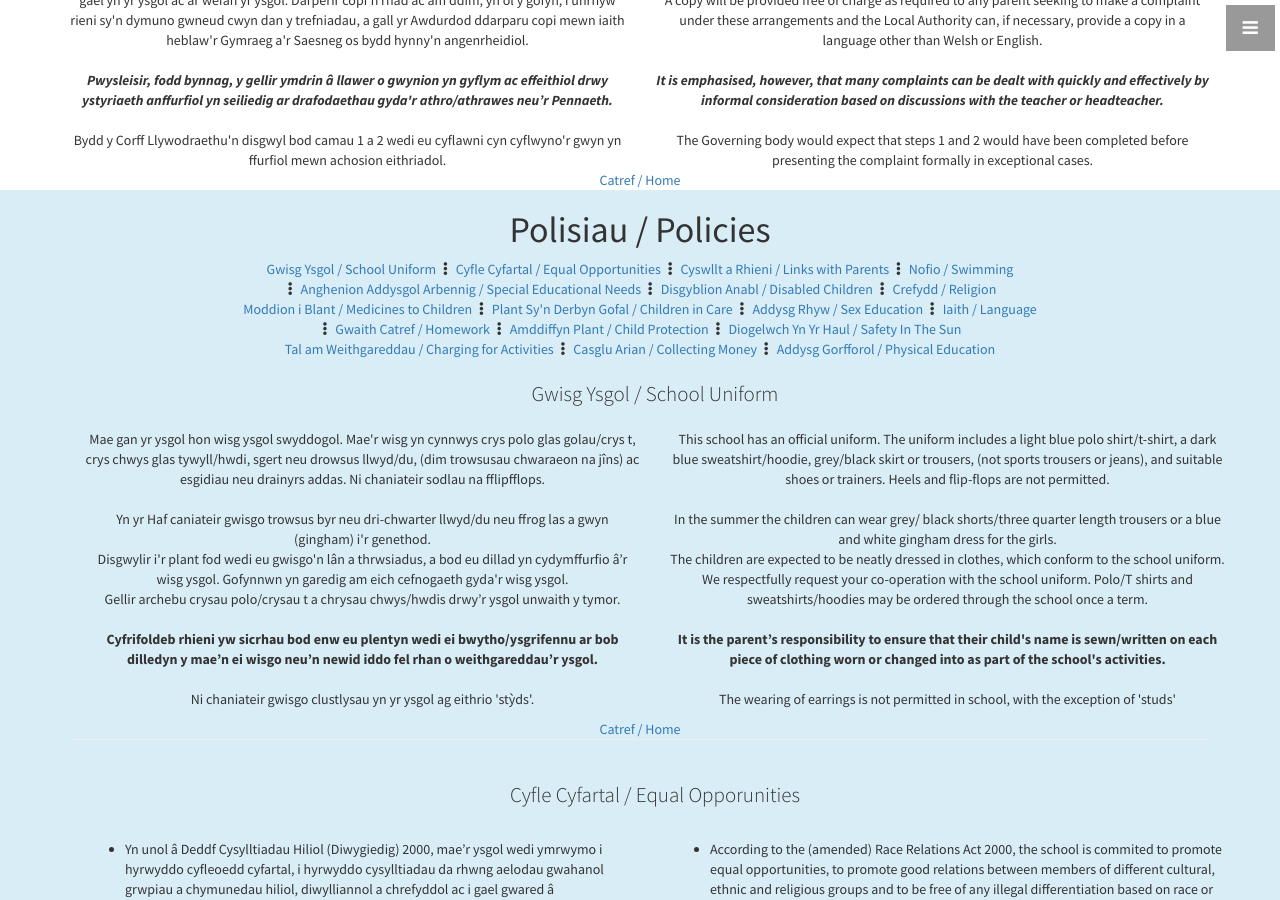
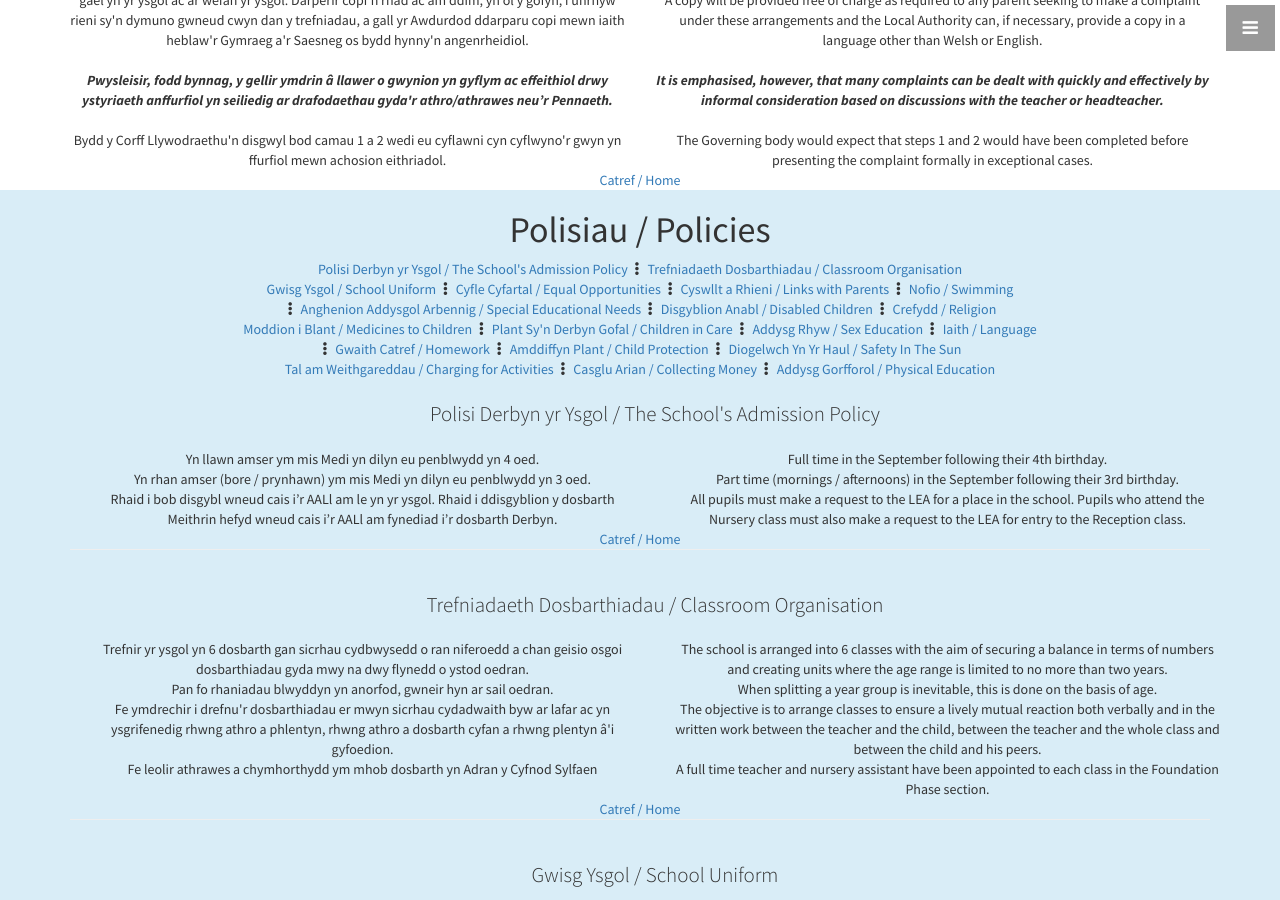
Before and after one commit to matatysgolbethel/matatysgolbethel.github.io, a Jekyll site: the page built from index.html, in a window 1280 px wide and 900 px high, scrolled down 9993 px. Built offline with Jekyll 4.4.1, drawn with Linux system fonts in a browser that asks for light colours.

Commit message:
ooops forgot to commit these bad boys kind of essential

```diff
--- a/_includes/policies.html
+++ b/_includes/policies.html
@@ -3,6 +3,9 @@
     <div class="row">
       <div class="col-lg-12 text-center">
           <h1>Polisiau / Policies</h1>
+          <a href="#schooladmissions">Polisi Derbyn yr Ysgol / The School's Admission Policy</a>
+          <span class="glyphicon glyphicon-option-vertical" aria-hidden="true"></span>
+          <a href="#classrooomorganisation">Trefniadaeth Dosbarthiadau / Classroom Organisation</a><br>
           <a href="#schooluniform">Gwisg Ysgol / School Uniform</a>
           <span class="glyphicon glyphicon-option-vertical" aria-hidden="true"></span>
           <a href="#equalopportunities">Cyfle Cyfartal / Equal Opportunities</a>
@@ -36,6 +39,10 @@
           <a href="#physicaleducation">Addysg Gorfforol / Physical Education</a><br>
       </div>
     </div>
+    {% include policies/schooladmissions.html %}
+    {% include subject_spacer.html %}
+    {% include policies/classroomorganisation.html %}
+    {% include subject_spacer.html %}
     {% include policies/schooluniform.html %}
     {% include subject_spacer.html %}
     {% include policies/equalopportunities.html %}
--- /dev/null
+++ b/_includes/policies/classroomorganisation.html
@@ -0,0 +1,29 @@
+<section id="classroomorganisation" class="bg-info">
+<div class="container">
+<div class="row">
+<div class="col-lg-12 text-center">
+<h2 class="lead">Trefniadaeth Dosbarthiadau / Classroom Organisation</h2>
+</div>
+<div class="col-lg-6 text-center">
+Trefnir yr ysgol yn 6 dosbarth gan sicrhau cydbwysedd o ran niferoedd a chan
+geisio osgoi dosbarthiadau gyda mwy na dwy flynedd o ystod oedran. <br>
+Pan fo rhaniadau blwyddyn yn anorfod, gwneir hyn ar sail oedran.<br>
+Fe ymdrechir i drefnu'r dosbarthiadau er mwyn sicrhau cydadwaith byw ar lafar ac
+yn ysgrifenedig rhwng athro a phlentyn, rhwng athro a dosbarth cyfan a rhwng
+plentyn â'i gyfoedion.<br>
+Fe leolir athrawes a chymhorthydd ym mhob dosbarth yn Adran y Cyfnod Sylfaen<br>
+</div>
+<div class="col-lg-6 text-center">
+The school is arranged into 6 classes with the aim of securing a balance in terms
+of numbers and creating units where the age range is limited to no more than two
+years. <br>
+When splitting a year group is inevitable, this is done on the basis of age.<br>
+The objective is to arrange classes to ensure a lively mutual reaction both verbally
+and in the written work between the teacher and the child, between the teacher
+and the whole class and between the child and his peers.<br>
+A full time teacher and nursery assistant have been appointed to each class in the
+Foundation Phase section.<br>
+</div>
+</div>
+</div>
+</section>
--- /dev/null
+++ b/_includes/policies/schooladmissions.html
@@ -0,0 +1,23 @@
+<section id="schooladmissions" class="bg-info">
+<div class="container">
+<div class="row">
+<div class="col-lg-12 text-center">
+<h2 class="lead">Polisi Derbyn yr Ysgol / The School's Admission Policy</h2>
+</div>
+<div class="col-lg-6 text-center">
+Yn llawn amser ym mis Medi yn dilyn eu penblwydd yn 4 oed. <br>
+Yn rhan amser (bore / prynhawn) ym mis Medi yn dilyn eu
+penblwydd yn 3 oed.<br>
+Rhaid i bob disgybl wneud cais i’r AALl am le yn yr ysgol. Rhaid i ddisgyblion y
+dosbarth Meithrin hefyd wneud cais i’r AALl am fynediad i’r dosbarth Derbyn.<br>
+</div>
+<div class="col-lg-6 text-center">
+Full time in the September following their 4th birthday.<br>
+Part time (mornings / afternoons) in the September following their 3rd birthday.<br>
+All pupils must make a request to the LEA for a place in the school. Pupils who
+attend the Nursery class must also make a request to the LEA for entry to the
+Reception class.<br>
+</div>
+</div>
+</div>
+</section>
```
Also changed, not shown: 1 other file.
